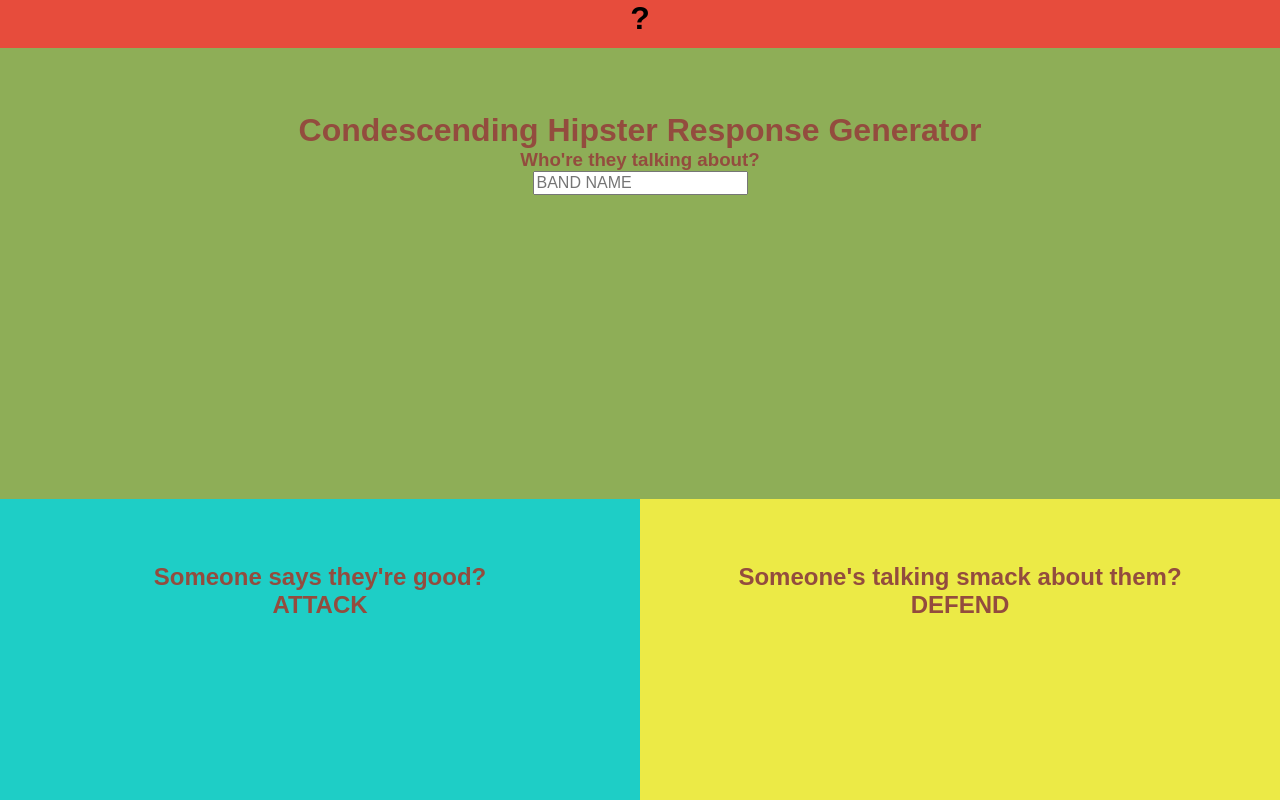
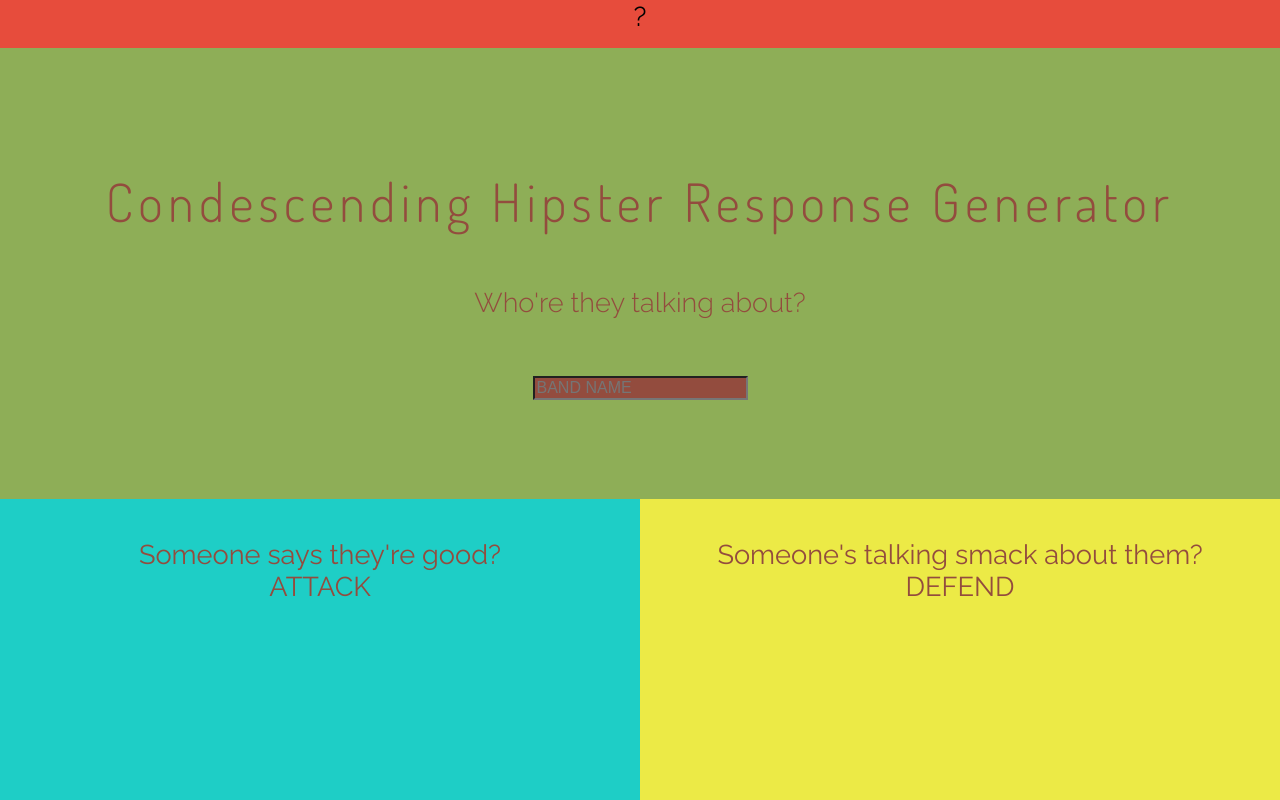
Before and after one commit to AsafGerchak/FlamingLips, a website: page index.html in a window 1280 px wide. Drawn offline with nearby package versions, Linux system fonts and the light colour scheme.

Commit message:
Font stylin' :barber:

```diff
--- a/assets/css/style.scss
+++ b/assets/css/style.scss
@@ -56,6 +56,31 @@ TYPOGRAPHY
 =============================
 */
 
+h1 {
+	// font-family: 'Julius Sans One', sans-serif;
+	// font-family: 'Alegreya Sans SC', sans-serif;
+	font-family: 'Dosis', sans-serif;
+	font-weight: 300;
+	font-size: 3.3em;
+	letter-spacing: 0.1em;
+	line-height: 1em;
+}
+
+h2, h3 {
+	font-family: 'Raleway', sans-serif;
+	// font-weight: 400;
+}
+
+h2 {
+	font-size: 1.7em;
+	font-weight: 400;
+}
+
+h3 {
+	font-size: 1.7em;
+	font-weight: 300;
+	// line-height: 1.2em;
+}
 
 
 /*
@@ -95,9 +120,14 @@ header {
 	.title {
 		height: 60%;
 		background-color: $titleColor;
-		padding: 5%;
+		padding: 10% 5%;
+
+		h3 {
+			margin: 5% 0;
+		}
 
 		.band {
+			background-color: $font;
 
 			&:focus {
 				outline: none;
@@ -117,7 +147,7 @@ header {
 			bottom: 0;
 			height: 100%;
 			width: 50%;
-			padding: 5%;
+			padding: 3%;
 			transition: all 0.3s 0.3s;
 		}
 
--- a/index.html
+++ b/index.html
@@ -4,12 +4,15 @@
 	<meta charset="UTF-8">
 	<title>Flaming Lips</title>
 	<link rel="stylesheet" href="assets/css/style.css">
+	<!-- <link href='http://fonts.googleapis.com/css?family=Alegreya+Sans+SC:300' rel='stylesheet' type='text/css'> -->
+	<link href='http://fonts.googleapis.com/css?family=Dosis:200,300' rel='stylesheet' type='text/css'>
+	<link href='http://fonts.googleapis.com/css?family=Raleway:400,300' rel='stylesheet' type='text/css'>
 </head>
 <body>
 
 	<div class="about">
 		<div class="aboutButton" id="aboutButton">
-			<h1>?</h1>
+			<h2>?</h2>
 		</div> <!-- /.aboutButton -->
 	</div>
 
@@ -18,9 +21,11 @@
 		<div class="title">
 
 			<h1>Condescending Hipster Response Generator</h1>
-			<h3>Who're they talking about?</h3>
 
-			<input type="text" class="band" id="band" placeholder="BAND NAME">
+			<div class="entry">
+				<h3>Who're they talking about?</h3>
+				<input type="text" class="band" id="band" placeholder="BAND NAME">
+			</div> <!-- /.entry -->
 
 		</div> <!-- /.title -->
 
```
Also changed, not shown: assets/css/mini.css, assets/css/style.css.
